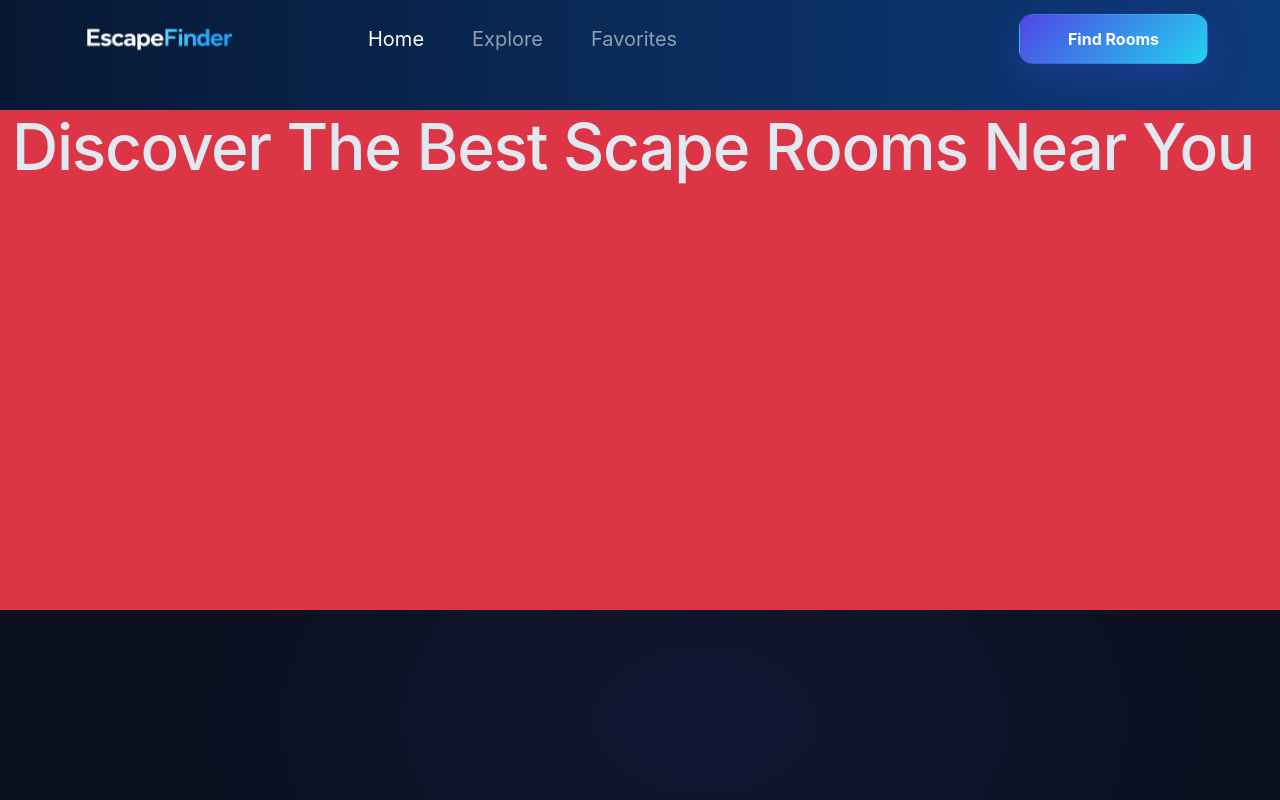
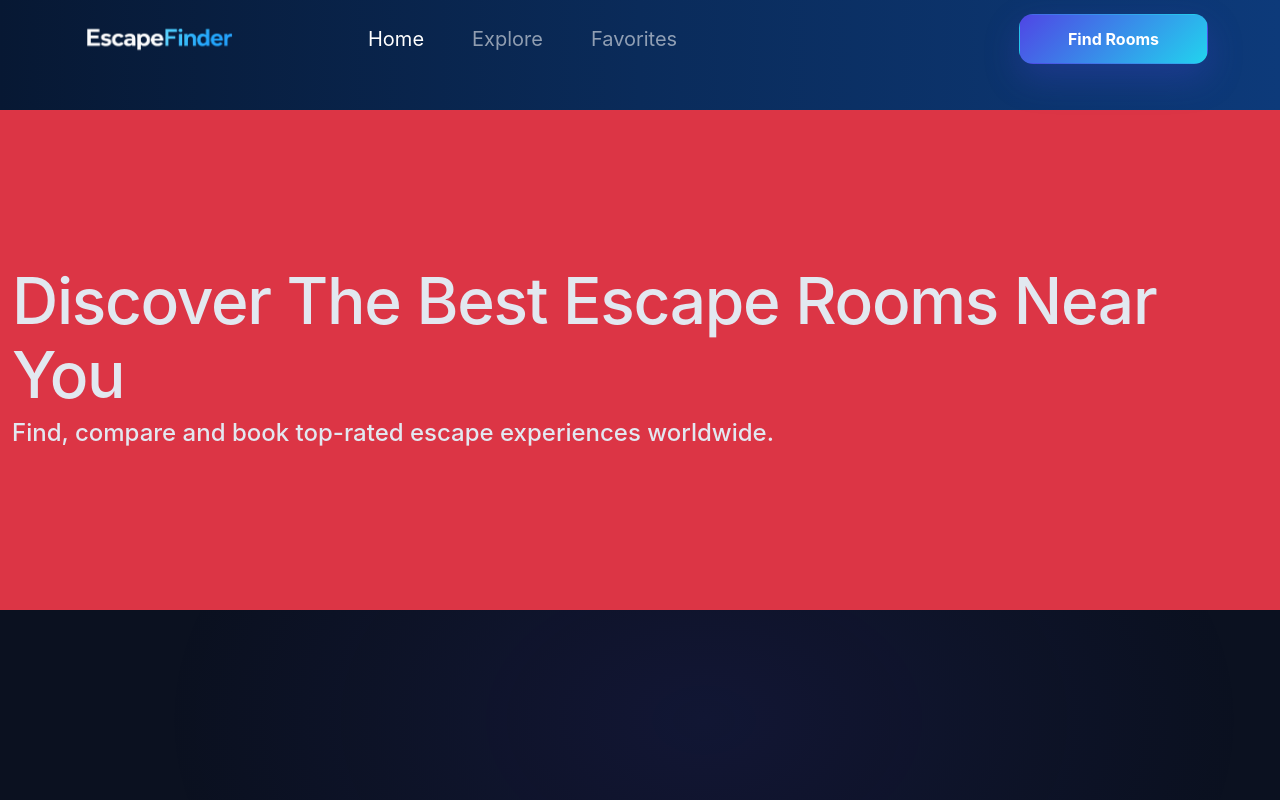
Before and after one commit to kiumars609/escape-finder, a React (Vite) app: page / in a window 1280 px wide. Built offline with nearby package versions, Linux system fonts and the light colour scheme.

Commit message:
Edit Describe for SubHeader

```diff
--- a/src/Components/SubHeader/Describe.jsx
+++ b/src/Components/SubHeader/Describe.jsx
@@ -4,7 +4,8 @@ export default function Describe() {
   return (
     <>
       <div className="sub-header">
-        <h1 className="title">Discover The Best Scape Rooms Near You</h1>
+        <h1 className="title">Discover The Best Escape Rooms Near You</h1>
+        <h4>Find, compare and book top-rated escape experiences worldwide.</h4>
       </div>
     </>
   );
--- a/src/Components/SubHeader/style.css
+++ b/src/Components/SubHeader/style.css
@@ -1,5 +1,8 @@
 .sub-header .main {
   height: 500px;
+  display: flex;
+  align-items: center;
+  justify-content: center;
 }
 .sub-header .main .sub-header .title {
   font-size: 4rem;
```
